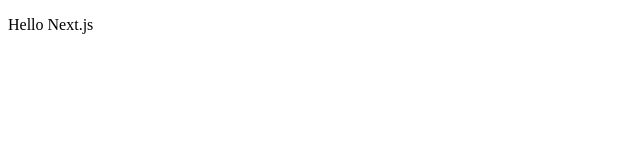
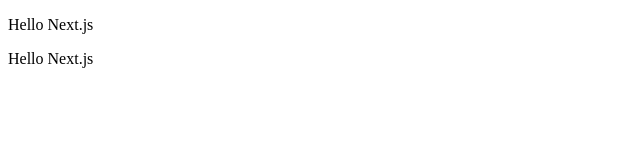
Before and after one commit to ess4536/Rememory, a Next.js app in the folder Front_App/: page / in a window 1280 px wide. Shown: the top 160 px of the page, without its empty margins (0-640 px from the left). Built offline with nearby package versions, Linux system fonts and the light colour scheme.

Commit message:
add text

```diff
--- a/Front_App/pages/index.js
+++ b/Front_App/pages/index.js
@@ -1,6 +1,8 @@
 const Index = () => (
   <div>
     <p>Hello Next.js</p>
+    <p>Hello Next.js</p>
+
   </div>
 )
 // sayamayu
```
Also changed, not shown: 1 other file (tests, documents, lock files or other folders).
